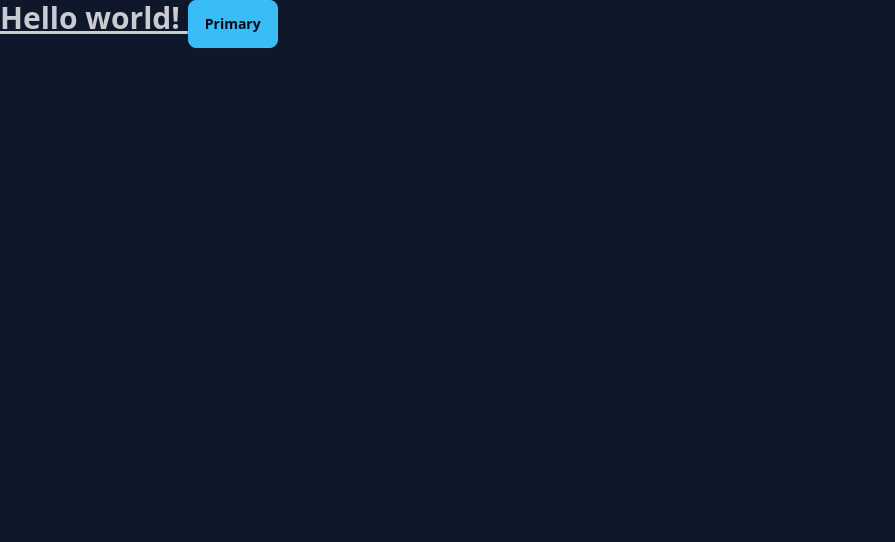
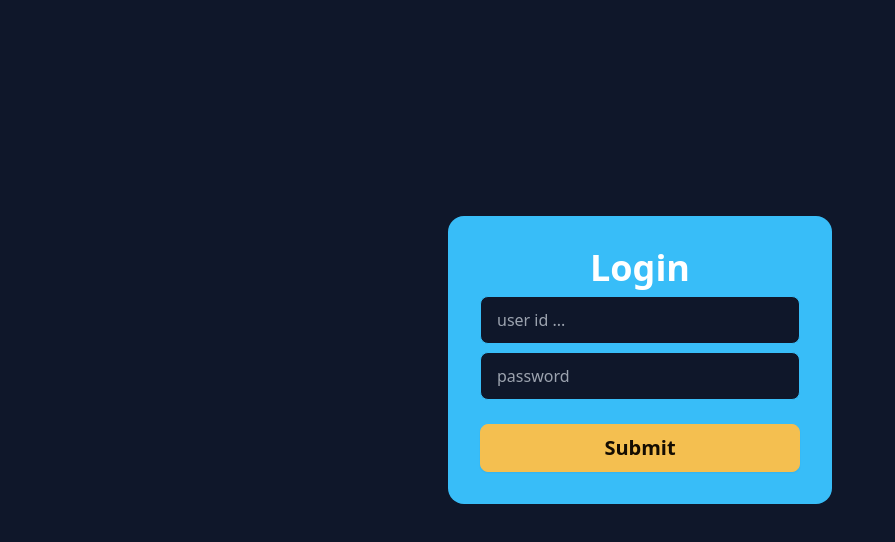
Before and after one commit to vdroid1331/CRM_React, a React (Vite) app: page /login in a window 1280 px wide. Shown: the top 542 px of the page, without its empty margins (0-895 px from the left). Built offline with nearby package versions, Linux system fonts and the light colour scheme.

Commit message:
Added login page using tailwind

```diff
--- a/src/App.jsx
+++ b/src/App.jsx
@@ -1,11 +1,8 @@
 import "./App.css";
+import Login from "./pages/auth/Login";
 
 function App() {
-  return (
-    <h1 className="text-3xl font-bold underline">
-      Hello world! <button className="btn btn-primary">Primary</button>
-    </h1>
-  );
+  return <Login />;
 }
 
 export default App;
--- /dev/null
+++ b/src/pages/auth/Login.jsx
@@ -0,0 +1,36 @@
+function Login() {
+  return (
+    <div className="flex justify-center items-center h-[90vh]">
+      <div className="card w-96 bg-primary text-primary-content">
+        <div className="card-body flex flex-col items-center">
+          <div className="w-full flex justify-center">
+            <h2 className="card-title text-4xl text-white">Login</h2>
+          </div>
+          <div className="w-full">
+            <input
+              autoComplete="one-time-code"
+              type="text"
+              placeholder="user id ..."
+              className="input text-white input-bordered input-primary w-full max-w-xs"
+            />
+          </div>
+          <div className="w-full">
+            <input
+              autoComplete="one-time-code"
+              type="password"
+              placeholder="password"
+              className="input text-white input-bordered input-primary w-full max-w-xs"
+            />
+          </div>
+          <div className="w-full card-actions mt-4">
+            <button className="btn btn-warning w-full font-bold text-xl">
+              Submit
+            </button>
+          </div>
+        </div>
+      </div>
+    </div>
+  );
+}
+
+export default Login;
```
